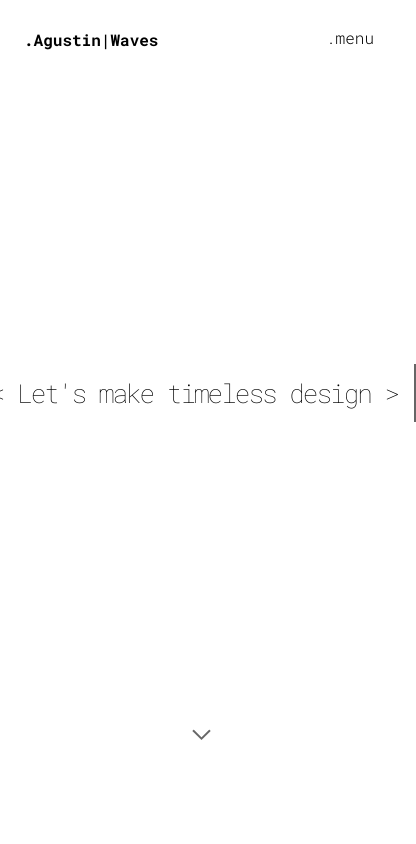
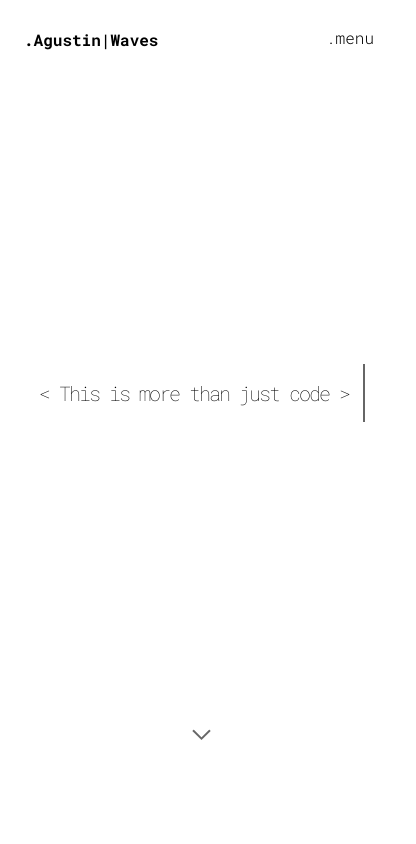
Before and after one commit to AgustinWaves/PortoflioWebsite, a plain HTML site: page index.html in a window 390 px wide. Shown: the top 844 px of the page, 416 px wide, since content can reach past the window. Drawn offline with nearby package versions, Linux system fonts and the light colour scheme.

Commit message:
Changed mobile errors

```diff
--- a/index.html
+++ b/index.html
@@ -64,7 +64,7 @@
             <!--------------- hero section starts here --------------->
             <div class="hero">
                   <div class="header">
-                        <h1 class="line anim-typewriter"><span><</span> Let's make timeless design <span>></span></h1>
+                        <h1 class="line anim-typewriter"><span><</span> This is more than just code <span>></span></h1>
                   </div>
             </div>
 
--- a/style.css
+++ b/style.css
@@ -247,7 +247,7 @@ nav #menu li a:hover {
 
 @media(max-width: 768px) {
       .header h1 {
-            font-size: 26px;
+            font-size: 20px;
       }
 }
 
```
